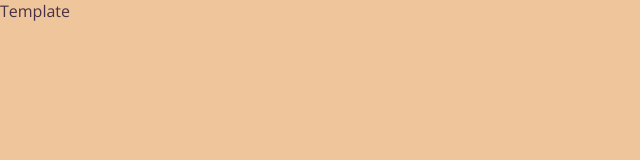
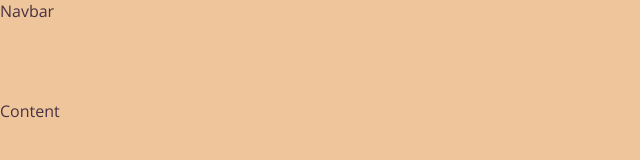
Before and after one commit to krzysztofzuraw/blog-post-exploration, a React (Vite) app: page / in a window 1280 px wide. Shown: the top 160 px of the page, without its empty margins (0-640 px from the left). Built offline with nearby package versions, Linux system fonts and the light colour scheme.

Commit message:
feat: add css grid

```diff
--- a/src/index.scss
+++ b/src/index.scss
@@ -25,3 +25,25 @@ body {
   height: 100vh;
   margin: 0;
 }
+
+#root {
+  display: grid;
+  grid-template-areas:
+    'navbar'
+    'article'
+    'footer';
+  grid-template-rows: 100px 1fr 200px;
+  height: 100%;
+}
+
+nav {
+  grid-area: navbar;
+}
+
+article {
+  grid-area: article;
+}
+
+footer {
+  grid-area: footer;
+}
--- a/src/index.tsx
+++ b/src/index.tsx
@@ -3,6 +3,12 @@ import React, { FunctionComponent } from 'react';
 
 import './index.scss';
 
-const Root: FunctionComponent = () => <div>Template</div>;
+const Root: FunctionComponent = () => (
+  <>
+    <nav>Navbar</nav>
+    <article>Content</article>
+    <footer>Footer</footer>
+  </>
+);
 
 ReactDOM.render(<Root />, document.getElementById('root') as HTMLElement);
```
